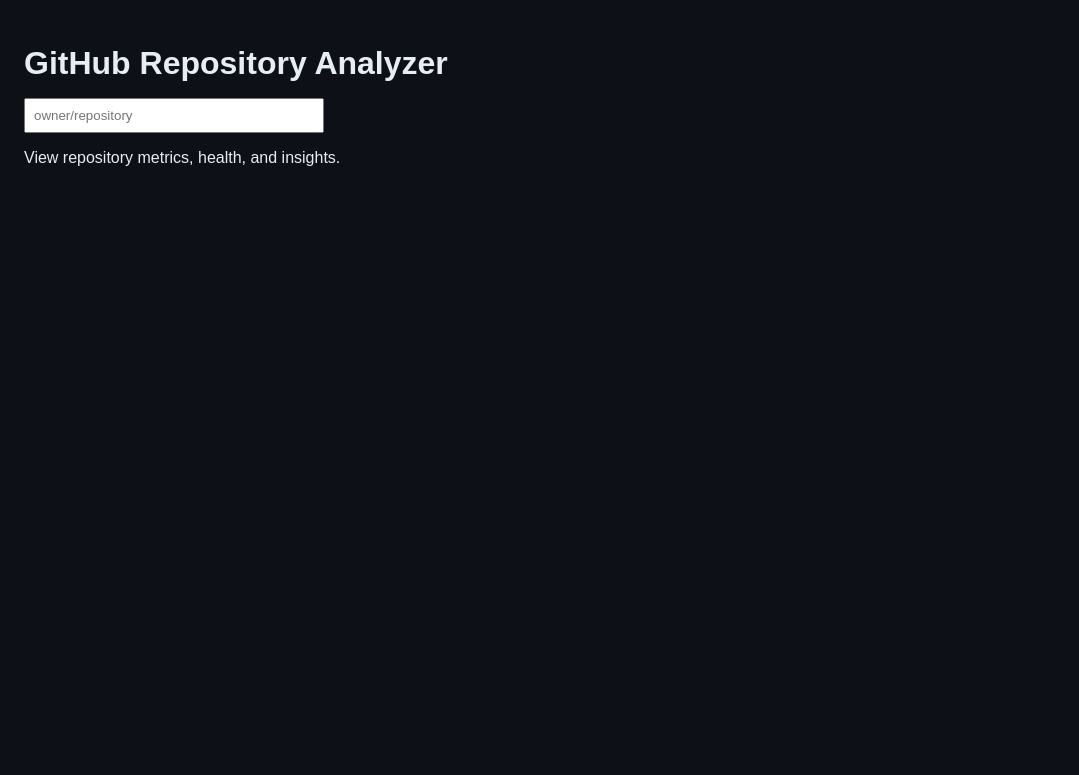
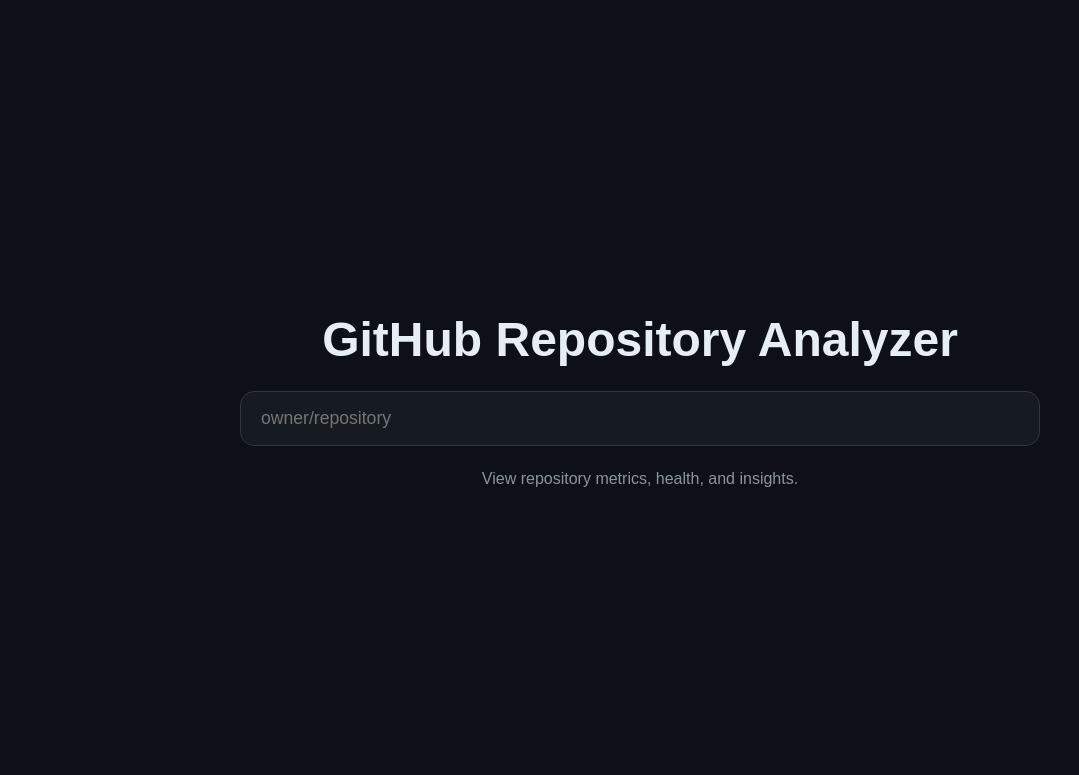
Before and after one commit to Alice-In-Code/github-repository-analyzer, a Flask app: page / in a window 1280 px wide. Shown: the top 775 px of the page, without its empty margins (0-1079 px from the left). Run offline with Flask 3, Linux system fonts and the light colour scheme.

Commit message:
feat: update homepage stylesheet

```diff
--- a/src/static/css/home.css
+++ b/src/static/css/home.css
@@ -1,22 +1,79 @@
-h1 {
-    margin-bottom: 1rem;
+.home-page {
+
+    width: 100%;
+    height: 100%;
+
+    position: relative;
+
 }
 
-form {
-    margin-top: 1rem;
+
+.home-content {
+
+    width: min(800px, 90vw);
+
+    top: 50%;
+    left: 50%;
+
+    transform: translate(-50%, -50%);
+
+    display: flex;
+    flex-direction: column;
+
+    align-items: center;
+
+    position: absolute;
+
+    gap: 1.5rem;
+
 }
 
-input {
-    padding: 0.5rem;
-    width: 300px;
+.home-content h1 {
+    margin: 0;
+
+    font-size: clamp(2rem, 4vw, 3rem);
+
+    text-align: center;
+
 }
 
-button {
-    padding: 0.5rem;
-    width: 300px;
+.home-content p {
+    color: var(--text-secondary);
+
+    margin: 0;
+
+    text-align: center;
 }
 
-a {
-    display: inline-block;
-    margin-top: 1rem;
+
+.search-form {
+
+    width: min(800px, 90vw);
+
 }
+
+.search-form input {
+
+    width: 100%;
+
+    padding: 1rem 1.25rem;
+
+    font-size: 1.1rem;
+
+    color: var(--text-primary);
+
+    background-color: var(--surface);
+
+    border: 1px solid var(--border);
+
+    border-radius: 14px;
+
+}
+
+.search-form input:focus {
+
+    outline: none;
+
+    border-color: var(--accent);
+
+}
```
